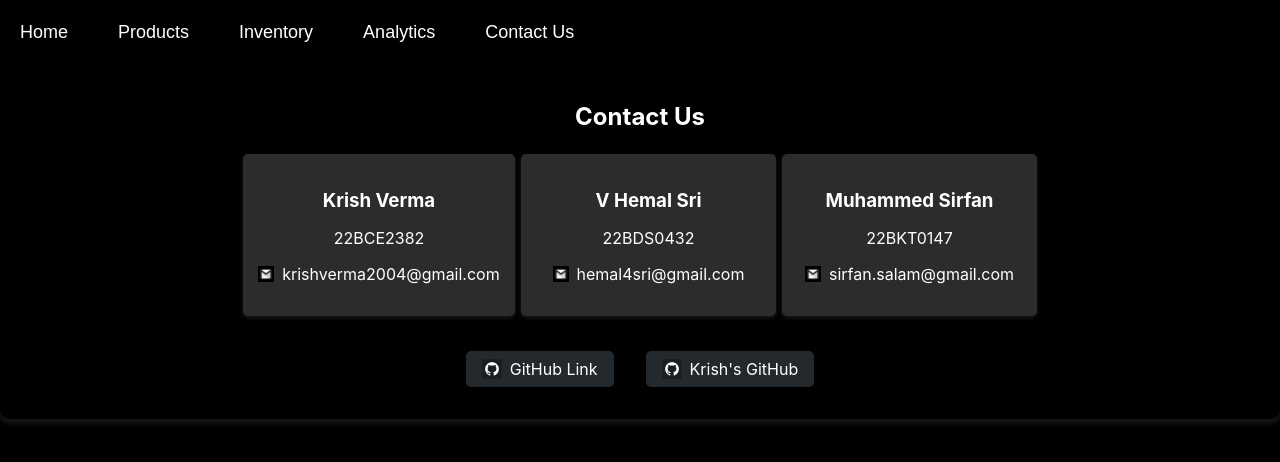
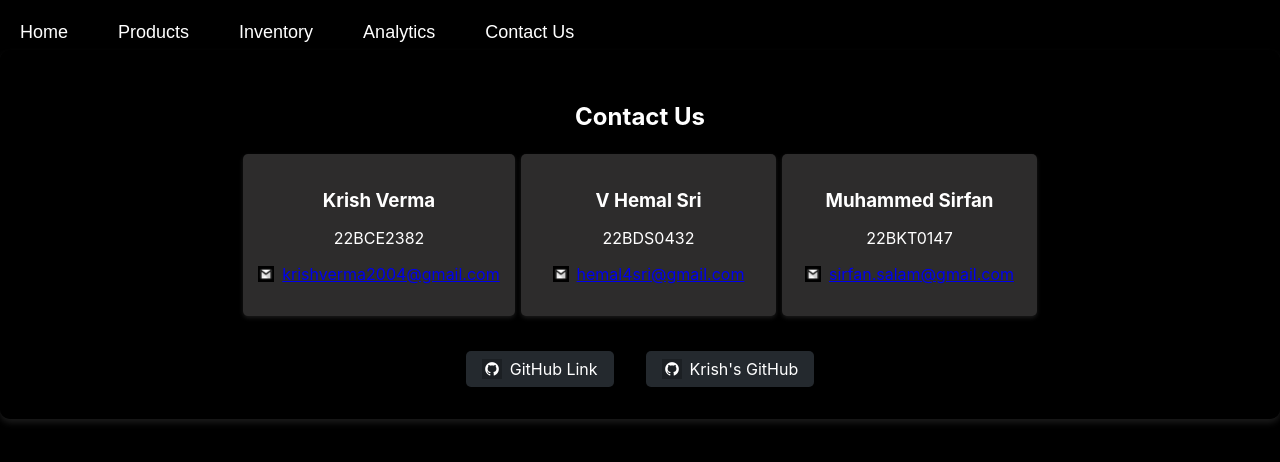
Before and after one commit to nervewastaken/Inventory-Management, a React (Create React App) app in the folder client/: page /AboutUs in a window 1280 px wide. Shown: the top 462 px of the page. Built offline with nearby package versions, Linux system fonts and the light colour scheme.

Commit message:
1.2.0
ready build

```diff
--- a/client/src/routes/AboutUs.jsx
+++ b/client/src/routes/AboutUs.jsx
@@ -18,7 +18,9 @@ const AboutUs = () => {
               <p>22BCE2382</p>
               <p>
                 <img src={mailLogo} alt="Mail Logo" className="mail-logo" />
-                krishverma2004@gmail.com
+                <a href="mailto:krishverma2004@gmail.com">
+                  krishverma2004@gmail.com
+                </a>
               </p>
             </div>
             <div className="contact-item">
@@ -26,7 +28,7 @@ const AboutUs = () => {
               <p>22BDS0432</p>
               <p>
                 <img src={mailLogo} alt="Mail Logo" className="mail-logo" />
-                hemal4sri@gmail.com
+                <a href="mailto:hemal4sri@gmail.com">hemal4sri@gmail.com</a>
               </p>
             </div>
             <div className="contact-item">
@@ -34,7 +36,9 @@ const AboutUs = () => {
               <p>22BKT0147</p>
               <p>
                 <img src={mailLogo} alt="Mail Logo" className="mail-logo" />
-                sirfan.salam@gmail.com
+                <a href="mailto:sirfan.salam@gmail.com">
+                  sirfan.salam@gmail.com
+                </a>
               </p>
             </div>
           </div>
```
